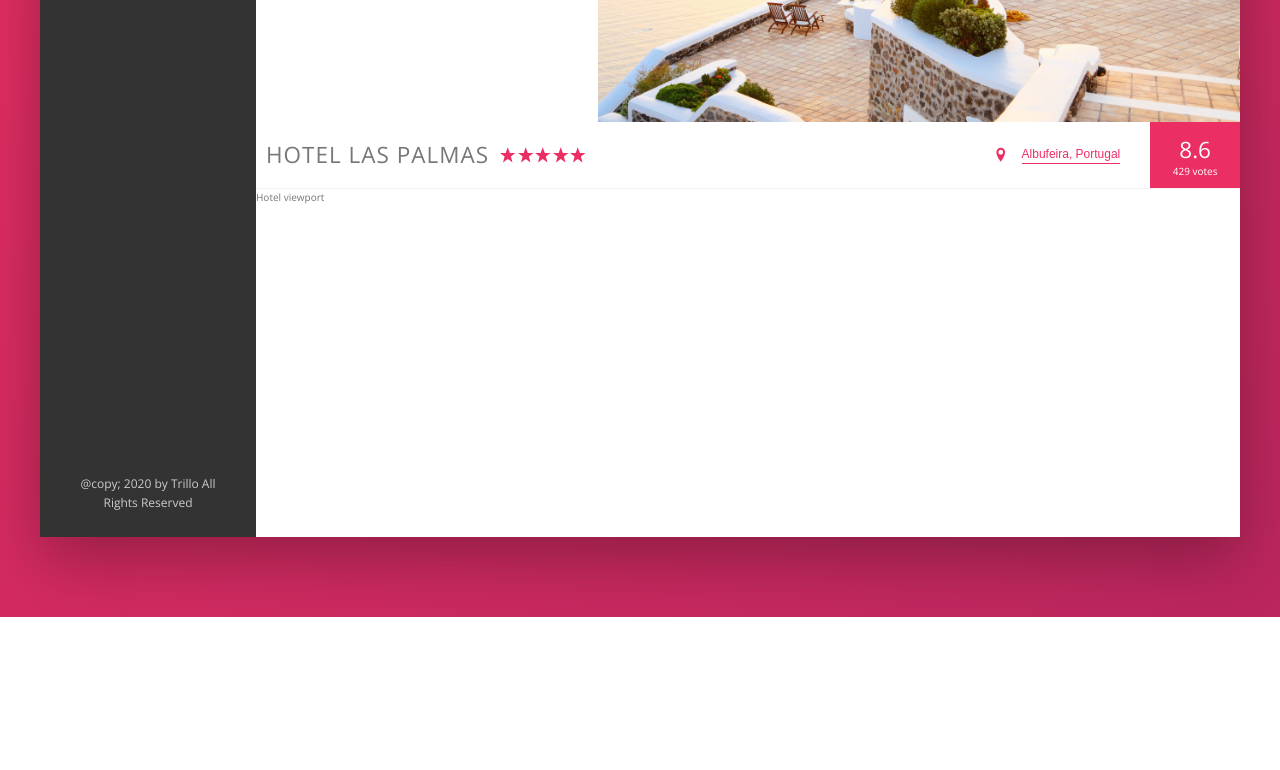
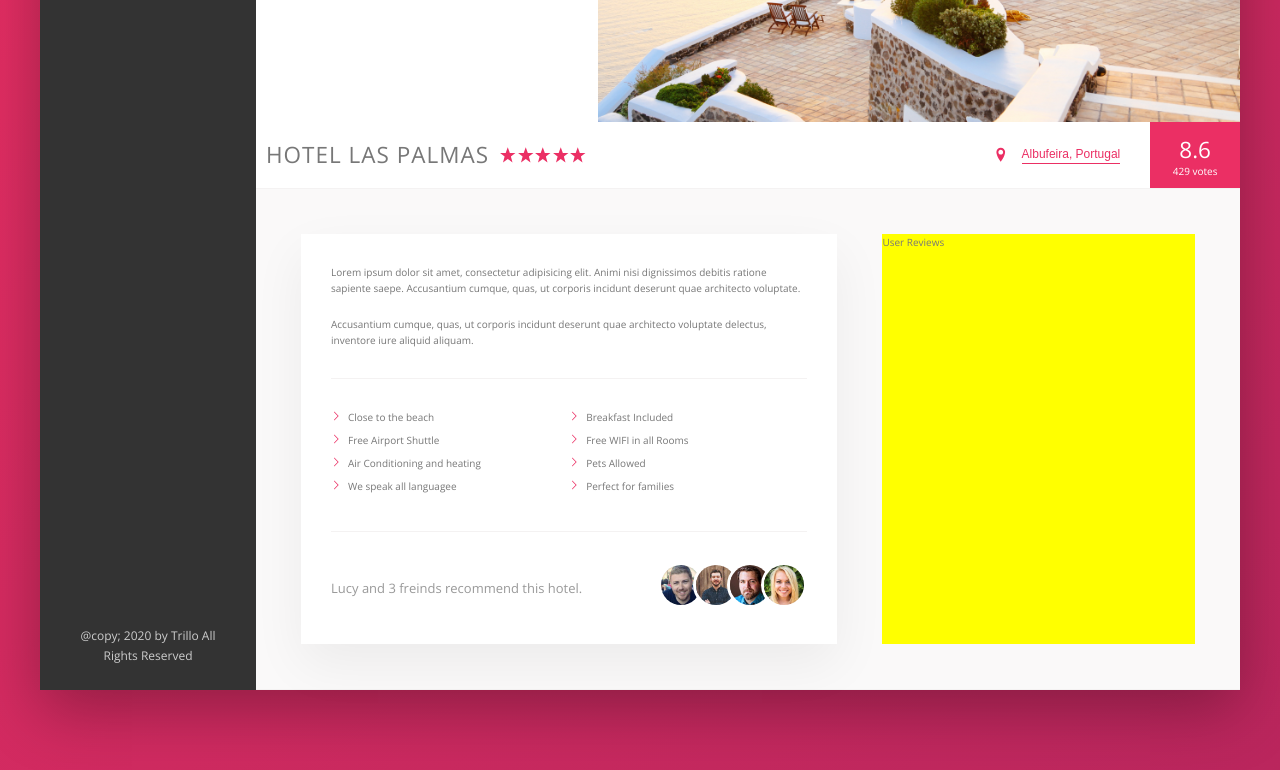
Before and after one commit to davidalerickson/Trillo_Project, a website: page index.html in a window 1280 px wide. Shown: the part 413-1183 px from the top of the page. Before the commit the page ends 1030 px from the top, so only its background shows below. Drawn offline with nearby package versions, Linux system fonts and the light colour scheme.

Commit message:
Lesson 83 - finished Description section.

```diff
--- a/index.html
+++ b/index.html
@@ -123,7 +123,40 @@
                             <div class="overview__rating-count">429 votes</div>
                         </div>
                     </div>
-                    Hotel viewport
+                    <div class="detail">
+                        <div class="description">
+                            <p class="paragraph">
+                                Lorem ipsum dolor sit amet, consectetur adipisicing elit. Animi nisi dignissimos debitis ratione sapiente saepe. Accusantium cumque, quas, ut corporis incidunt deserunt quae architecto voluptate.
+                            </p>
+                            <p class="paragraph">
+                            Accusantium cumque, quas, ut corporis incidunt deserunt quae architecto voluptate delectus, inventore iure aliquid aliquam.
+                            </p>
+                            <ul class="list">
+                                <li class="list__item">Close to the beach</li>
+                                <li class="list__item">Breakfast Included</li>
+                                <li class="list__item">Free Airport Shuttle</li>
+                                <li class="list__item">Free WIFI in all Rooms</li>
+                                <li class="list__item">Air Conditioning and heating</li>
+                                <li class="list__item">Pets Allowed</li>
+                                <li class="list__item">We speak all languagee</li>
+                                <li class="list__item">Perfect for families</li>
+                            </ul>
+                            <div class="recommend">
+                                <p class="recommend__count">
+                                    Lucy and 3 freinds recommend this hotel.
+                                </p>
+                                <div class="recommend__friends">
+                                    <img src="img/user-3.jpg" alt="Friend 1" class="recommend__photo">
+                                    <img src="img/user-4.jpg" alt="Friend 2" class="recommend__photo">
+                                    <img src="img/user-5.jpg" alt="Friend 3" class="recommend__photo">
+                                    <img src="img/user-6.jpg" alt="Friend 4" class="recommend__photo">
+                                </div>
+                            </div>
+                        </div>
+                        <div class="user-reviews">
+                            User Reviews
+                        </div>
+                    </div>
                 </main>
             </div>
         </div>
--- a/sass/_base.scss
+++ b/sass/_base.scss
@@ -17,6 +17,11 @@
 
     //Shadows
     --shadow-dark: 0 2rem 6rem rgba(0,0,0, .3);
+    --shadow-light: 0 2rem 5rem rgba(0,0,0, .06);
+
+    //borders
+    --line: 1px solid var(--color-grey-light-2);
+
 }
 
 
--- a/sass/_components.scss
+++ b/sass/_components.scss
@@ -190,7 +190,7 @@
 .overview {
     display: flex;
     align-items: center;
-    border-bottom: 1px solid var(--color-grey-light-2);
+    border-bottom: var(--line);
 
     &__heading {
         font-size: 2.25rem;
@@ -288,3 +288,84 @@
         box-shadow: none;
     }
 }
+
+    ////////////
+///////////PARAGRAPH
+
+.paragraph:not(:last-of-type) {
+    margin-bottom: 2rem;
+}
+
+///////LIST
+
+.list {
+    list-style: none;
+    margin: 3rem 0;
+    padding: 3rem 0;
+    border-top: var(--line);
+    border-bottom: var(--line);
+
+    display: flex;
+    flex-wrap: wrap;
+
+
+    &__item {
+        flex: 0 0 50%;
+        margin-bottom: .7rem;
+
+    }
+
+    &__item:before {
+        content: "";
+        fill: red;
+        display: inline-block;
+        height: 1rem;
+        width: 1rem;
+        margin-right: .7rem;
+
+        // For older browsers
+        // background-image: url(../img/chevron-thin-right.svg);
+        // background-size: cover;
+
+        //For newer browsers use masks so that we can use fill to change color of svg with fill att
+
+        background-color: var(--color-primary);
+        -webkit-mask-image: url(../img/chevron-thin-right.svg);
+        -webkit-mask-size: cover;
+       mask-image: url(../img/chevron-thin-right.svg);
+       mask-size: cover;
+
+    }
+
+}
+
+//////////RECOMMEND
+
+.recommend {
+
+font-size: 1.3rem;
+color: var(--color-grey-dark-3);
+display: flex;
+align-items: center;
+
+    &__count {
+        margin-right: auto;
+    }
+
+    &__photo {
+        height: 4rem;
+        width: 4rem;
+        border-radius: 50%;
+
+        border: solid white 3px;
+        box-sizing: content-box;
+        &:not(:last-child) {
+            margin-right: -1.5rem;
+        }
+    }
+
+    &__friends {
+
+    }
+
+}
--- a/sass/_layout.scss
+++ b/sass/_layout.scss
@@ -10,7 +10,7 @@
 font-size: 1.4rem;
 height: 7rem;
 background-color: #fff;
-border-bottom: 1px solid var(--color-grey-light-2);
+border-bottom: var(--line);
 display: flex;
 justify-content: space-between;
 align-items: center;
@@ -34,5 +34,24 @@ align-items: center;
 .hotel-view {
     background-color: #fff;
     flex: 1;
-    height: 80rem;
 }
+
+.detail {
+    display: flex;
+    padding: 4.5rem;
+    background-color: var(--color-grey-light-1);
+    border-bottom: var(--line);
+}
+
+.description {
+    background-color: #fff;
+    flex: 0 0 60%;
+    margin-right: 4.5rem;
+    padding: 3rem;
+    box-shadow: var(--shadow-light);
+}
+
+.user-reviews {
+background-color: yellow;
+flex: 1;
+}
```
Also changed, not shown: css/style.css.
